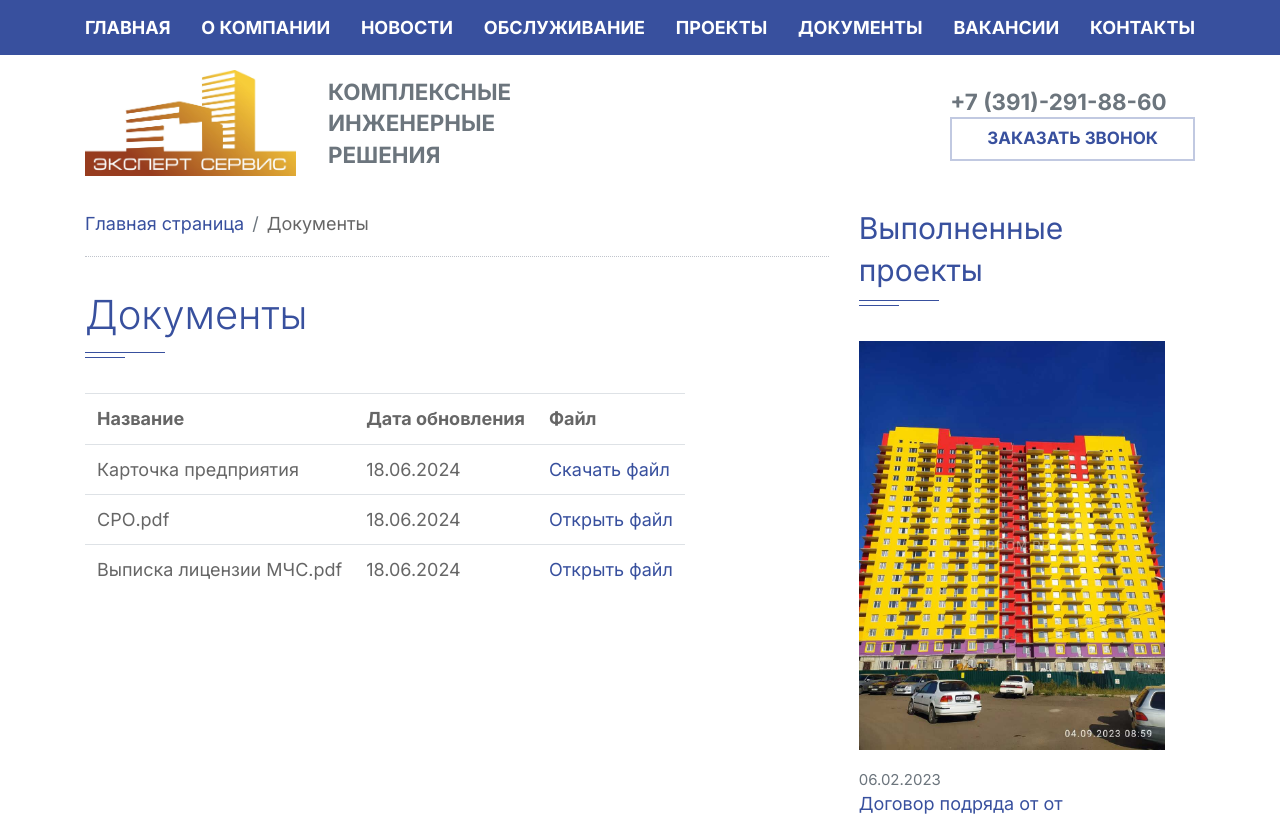
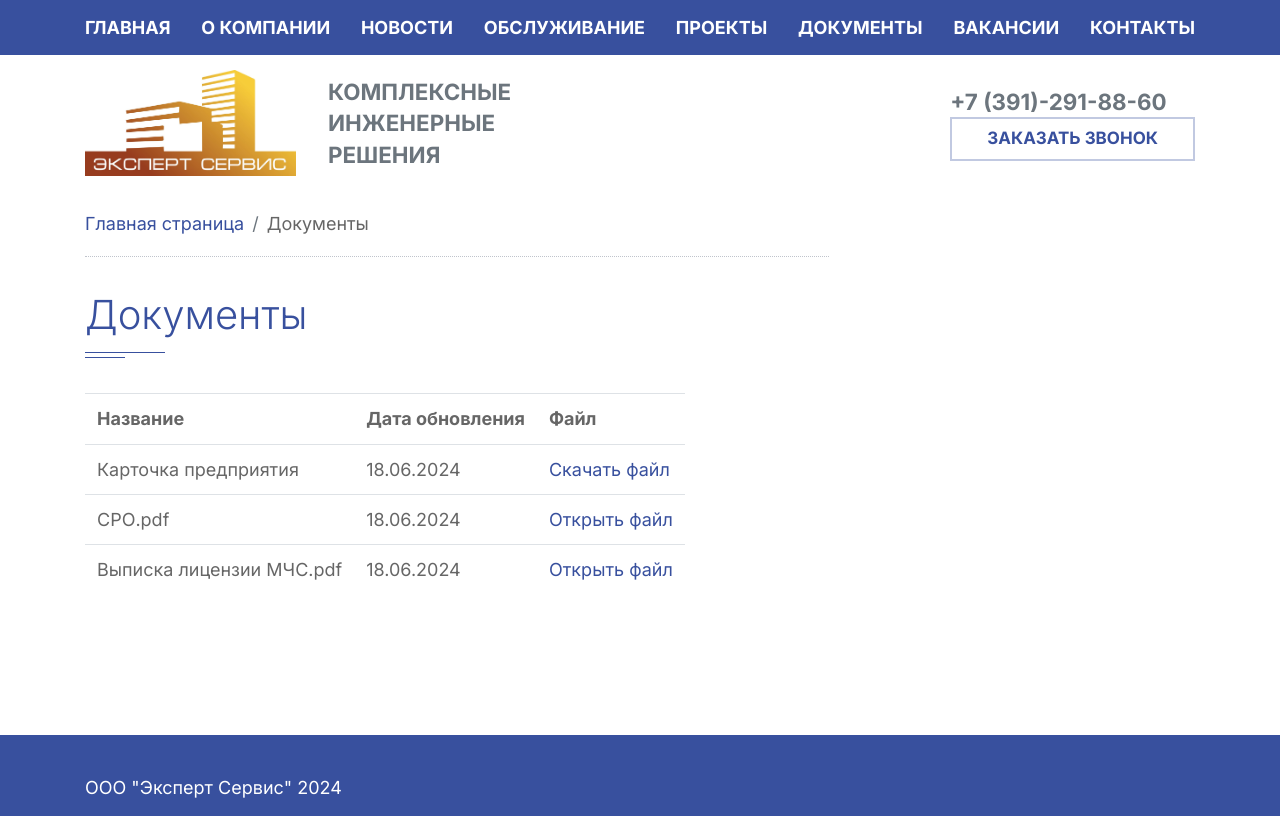
Before and after one commit to Mofizik/exsSite, a Next.js app: page /documents in a window 1280 px wide. Shown: the top 816 px of the page. Built offline with nearby package versions, Linux system fonts and the light colour scheme.

Commit message:
remove completed things from all pages

```diff
--- a/app/contacts/page.js
+++ b/app/contacts/page.js
@@ -57,7 +57,6 @@ const page = () => {
                         </div>
                     </div>
                     </div>
-                    <CompletedProjects></CompletedProjects>
 
                 </div>
             </div>
--- a/app/documents/page.js
+++ b/app/documents/page.js
@@ -7,7 +7,7 @@ const page = () => {
   return (
     <main>
         <Header></Header>
-        <div className="section">
+        <div className="section" style={{minHeight: '67.95vh'}}>
             <div className="container">
                 <div className="sidePage">
                     <div className="leftPart">
@@ -47,7 +47,6 @@ const page = () => {
                           </tbody></table>
                       </div>
                     </div>
-                    <CompletedProjects></CompletedProjects>
                 </div>
             </div>
         </div>
--- a/app/globals.css
+++ b/app/globals.css
@@ -169,6 +169,7 @@ h1.title:after, h1.title:before, h2.title:after, h2.title:before {
   display: flex;
   justify-content: center;
 }
+
 .section:nth-child(2n-1){
   background-color: #c1c9e1;
 }
--- a/app/projects/PageContent.js
+++ b/app/projects/PageContent.js
@@ -41,7 +41,6 @@ const PageContent = ({ params }) => {
               <h1 className="title">Выполненные проекты</h1>
               {projects.map(project => <Project key={project.id} {...project}></Project>)}
             </div>
-            <CompletedNews></CompletedNews>
           </div>
         </div>
       </div>
--- a/app/service/PageContent.js
+++ b/app/service/PageContent.js
@@ -25,7 +25,7 @@ const PageContent = () => {
   return (
     <main>
         <Header></Header>
-        <div className="section">
+        <div className="section" >
             <div className="container">
                 <div className="sidePage">
                     <div className="leftPart">
@@ -38,7 +38,6 @@ const PageContent = () => {
                         <h1 className="title">Обслуживание</h1>
                         {services.map(service => <Service key={service.id} {...service}></Service>)}
                     </div>
-                    <CompletedNews></CompletedNews>
                 </div>
             </div>
         </div>
--- a/app/vacansii/page.js
+++ b/app/vacansii/page.js
@@ -88,7 +88,6 @@ const page = () => {
                 </ul>
               </div>
             </div>
-            <CompletedProjects></CompletedProjects>
 
           </div>
         </div>
```
